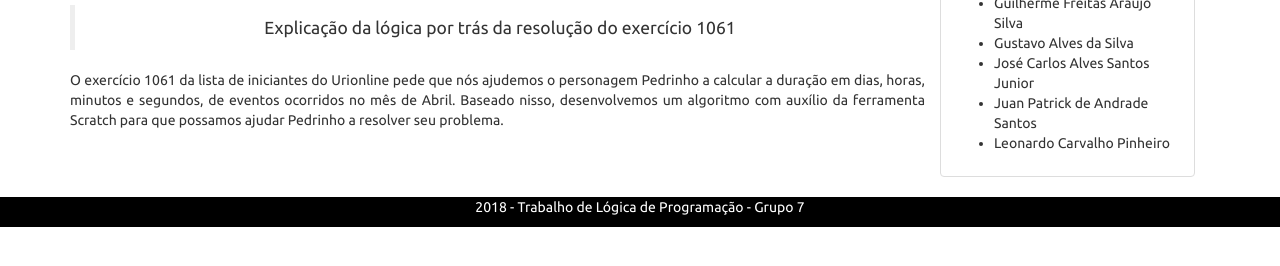
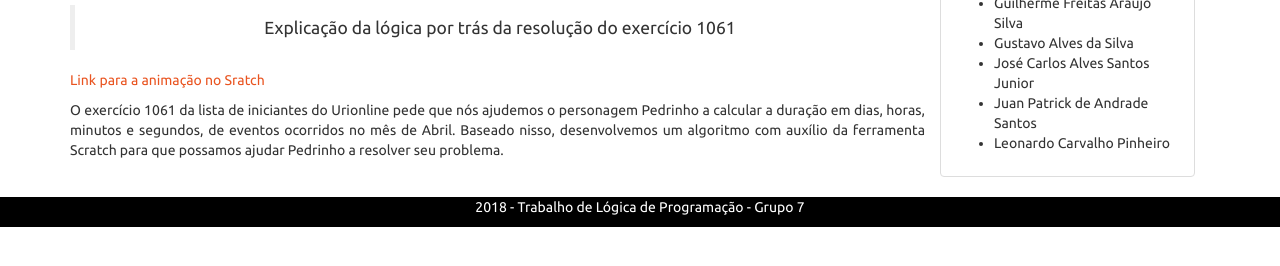
Before and after one commit to bloggrupo8/bloggrupo8.github.io, a plain HTML site: page detalhe.html in a window 1280 px wide. Shown: the part 176-442 px from the top of the page. Drawn offline with nearby package versions, Linux system fonts and the light colour scheme.

Commit message:
Update detalhe.html

```diff
--- a/detalhe.html
+++ b/detalhe.html
@@ -31,6 +31,7 @@
             </blockquote>
           </div>
           <div class="row text-justify">
+		  <p><a href="https://scratch.mit.edu/projects/264439111/#fullscreen">Link para a animação no Sratch</a></p>
             <p>O exercício 1061 da lista de iniciantes do Urionline pede que nós ajudemos o personagem Pedrinho a calcular a duração em dias, horas, minutos e segundos, de eventos ocorridos no mês de Abril. Baseado nisso, desenvolvemos um algoritmo com auxílio da ferramenta Scratch para que possamos ajudar Pedrinho a resolver seu problema.</p>
           </div>
         </div>
```
